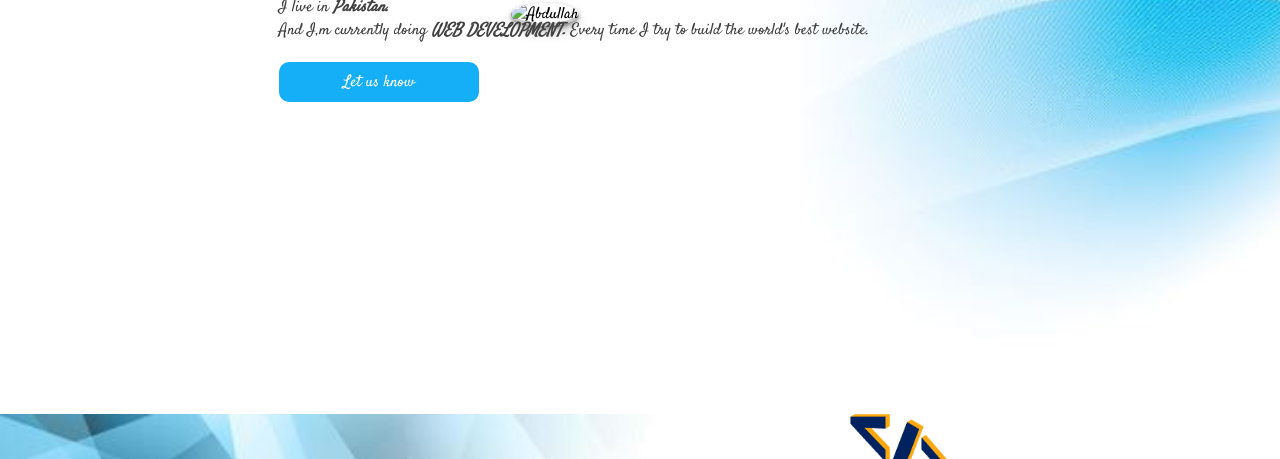
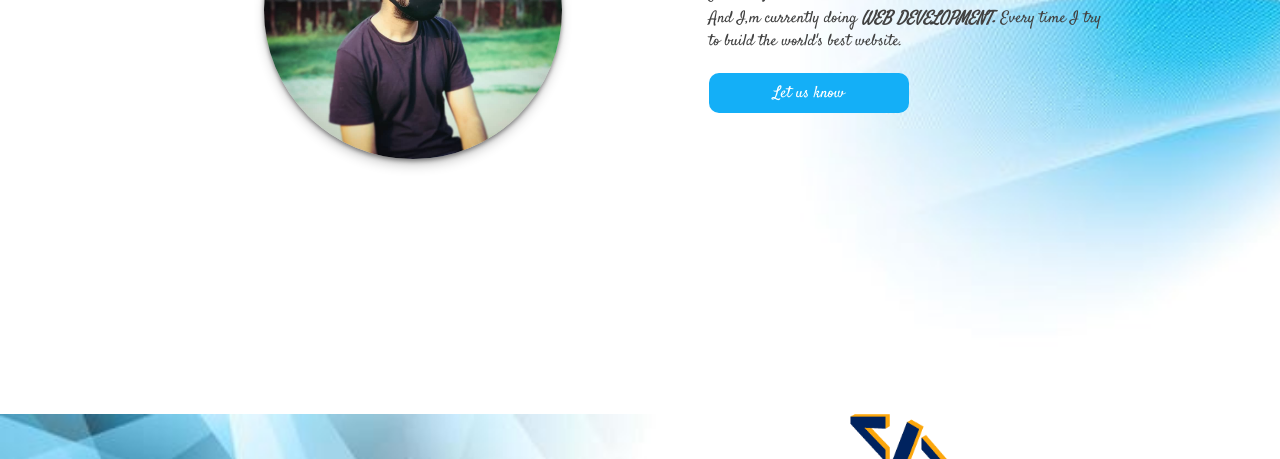
Before and after one commit to AbdullahJatt/Porfolio, a plain HTML site: page index.html in a window 1280 px wide. Shown: the part 386-845 px from the top of the page. Drawn offline with Linux system fonts and the light colour scheme; the site is published under a folder, as on GitHub Pages, so addresses that start at the root find nothing.

Commit message:
Portfolio

```diff
--- a/index.html
+++ b/index.html
@@ -43,7 +43,7 @@
                  <!-- My Image -->
         <div class="content">
             <div class="model">
-            <img class="img" src="/images/Rock.jpg" alt="Abdullah">
+            <img class="img" src="./images/Rock.jpg" alt="Abdullah">
             </div>
                 <!-- Left text -->
             <div class="main-text">
```
Also changed, not shown: images/project.jpg (deleted).
